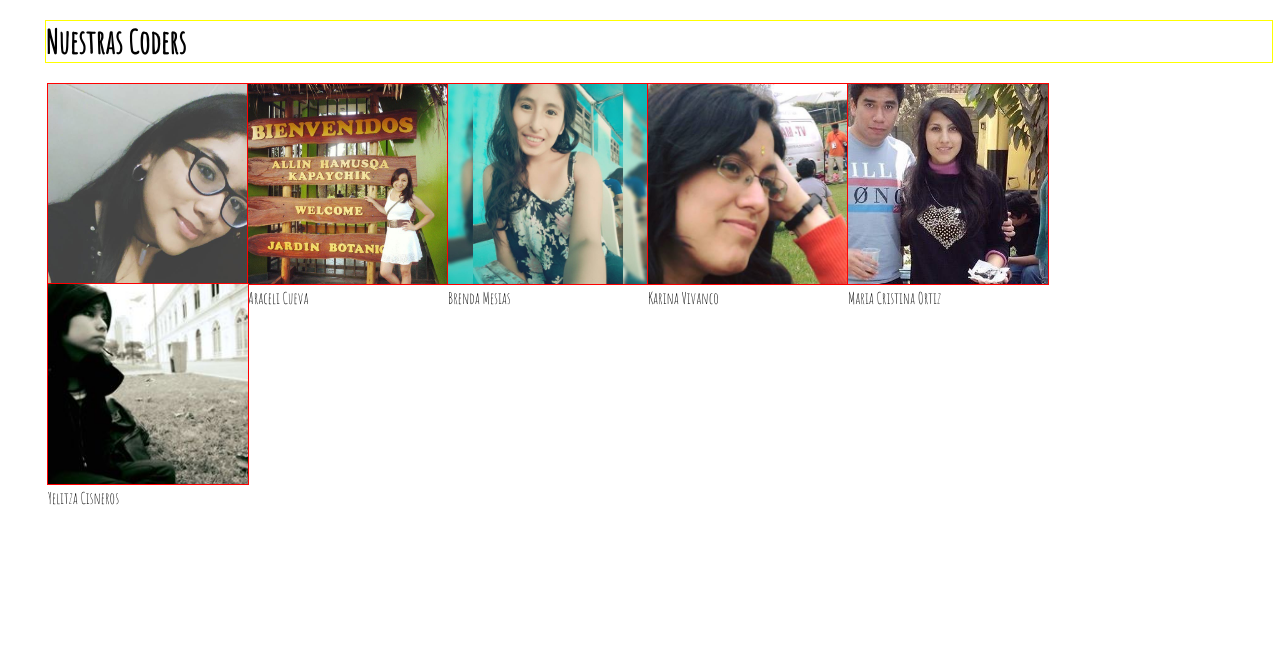
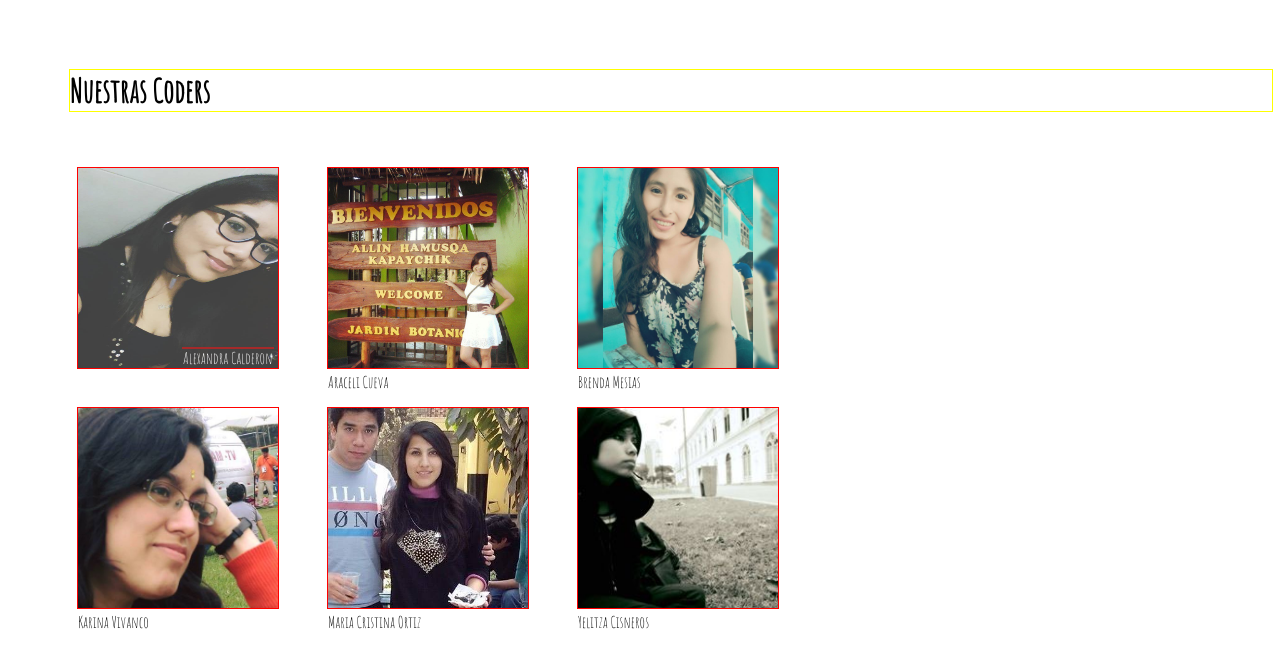
Before and after one commit to betsy18/nuestras-coders, a plain HTML site: page index.html in a window 1280 px wide. Drawn offline with Linux system fonts and the light colour scheme.

Commit message:
Modificando css: figure, img, h1

```diff
--- a/css/main.css
+++ b/css/main.css
@@ -8,14 +8,41 @@ div{
     height: 200px;
     box-sizing: border-box;
     float: left;
+    margin: 20px;
+    margin-left: 30px;
 }
 
 h1{
     outline: 1px solid yellow;
-    margin-left: 38px;
+    margin-top: 70px;
+    margin-left: 62px;
 }
 
 img{
     outline: 1px solid green;
     max-width: 100%;
 }
+
+img[alt="ale"]{
+    height: 200px;
+    width: 200px;
+}
+
+figure{
+    width: 900px;
+    height: 500px;
+    position: relative;
+    display: inline-block;
+}
+
+p{
+    position: absolute;
+    top: 200px;
+    left: 135px;
+    bottom: 300px;
+    margin: 0px;
+    font-size: 16px;
+    outline: 1px solid brown;
+    color: white;
+
+}
--- a/index.html
+++ b/index.html
@@ -11,7 +11,8 @@
     <h1>Nuestras Coders</h1>
 
     <figure>
-        <div><img src="assets/img/ale.jpg" alt="ale">Alexandra Calderon</div>
+        <div><img src="assets/img/ale.jpg" alt="ale">
+            <p>Alexandra Calderon</p></div>
         <div><img src="assets/img/ara.jpg" alt="ara">Araceli Cueva</div>
         <div><img src="assets/img/brenda.jpg" alt="brenda">Brenda Mesias</div>
         <div><img src="assets/img/karina.jpg" alt="karina">Karina Vivanco</div>
```
